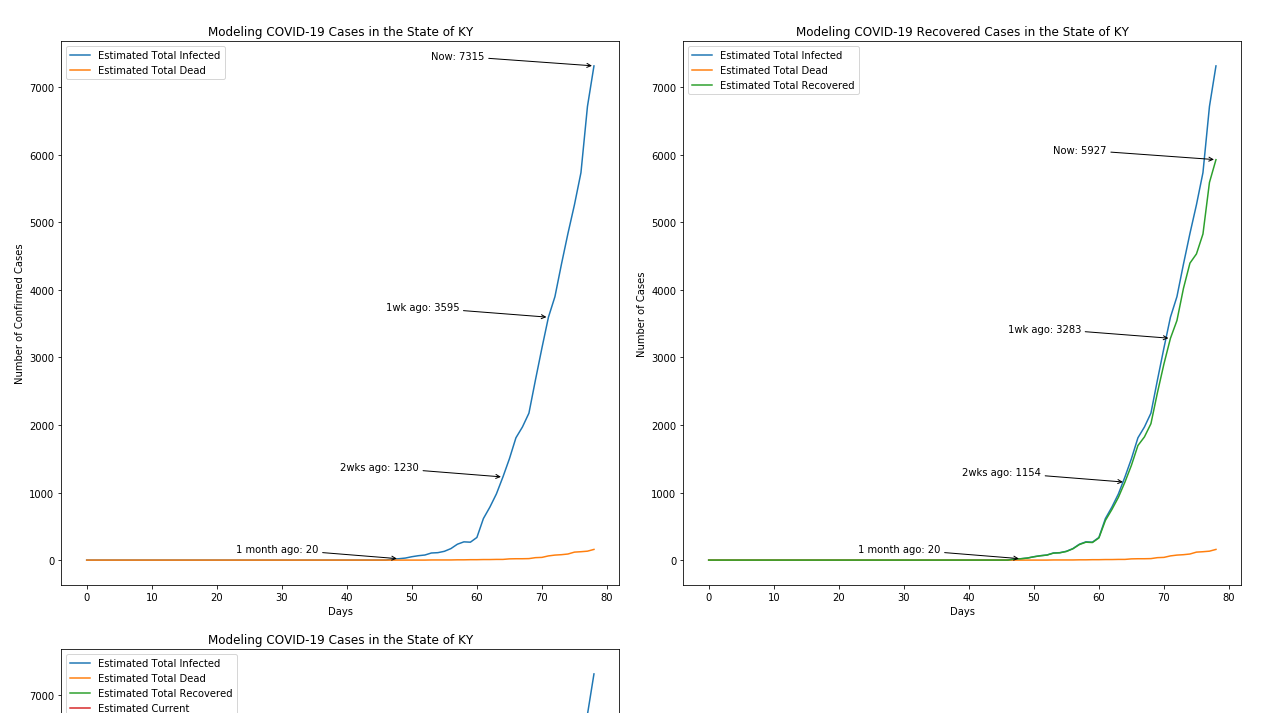
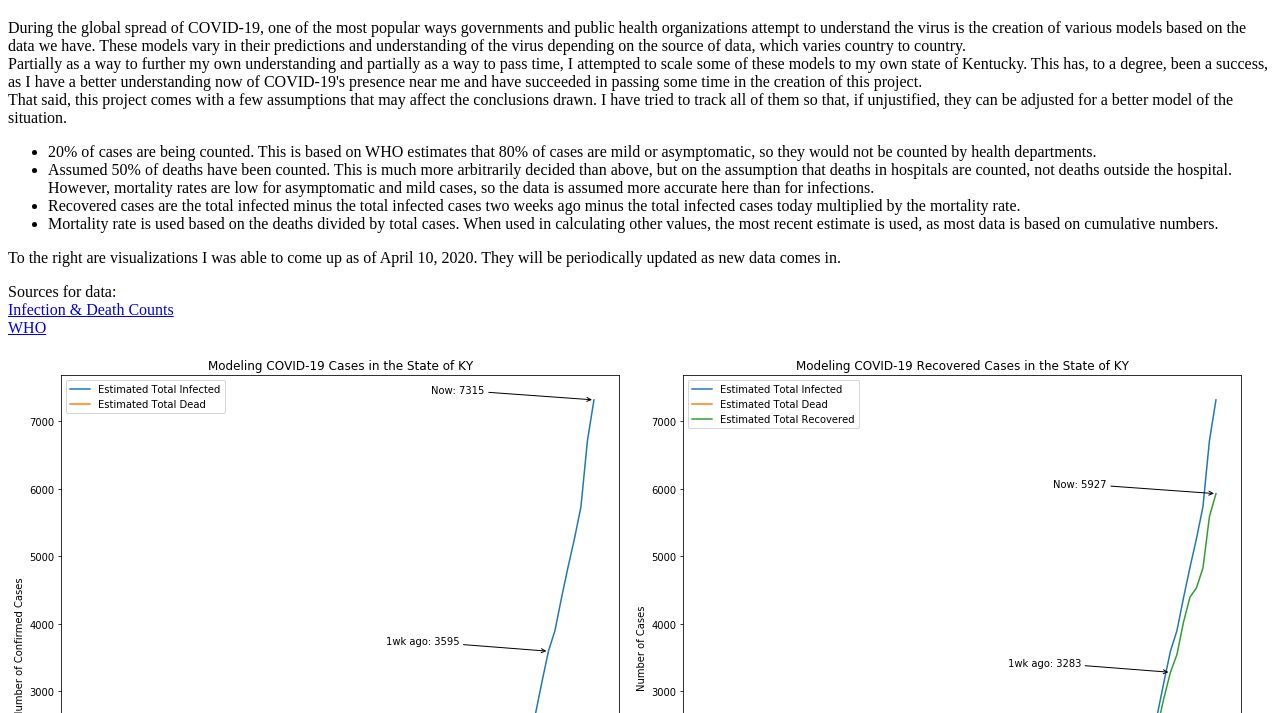
Before and after one commit to jamesrpack3/jamesrpack3.github.io, a plain HTML site: page pages/covid.html in a window 1280 px wide. Shown: the part 87-800 px from the top of the page. Drawn offline with Linux system fonts and the light colour scheme.

Commit message:
All project articles updated

```diff
--- a/pages/covid.html
+++ b/pages/covid.html
@@ -20,6 +20,21 @@
 
         <article>
             <!-- Insert page-specific work here -->
+            <p class="project">During the global spread of COVID-19, one of the most popular ways governments and public health organizations attempt to understand the virus is the creation of various models based on the data we have. These models vary in their predictions and understanding of the virus depending on the source of data, which varies country to country.<br>
+            Partially as a way to further my own understanding and partially as a way to pass time, I attempted to scale some of these models to my own state of Kentucky. This has, to a degree, been a success, as I have a better understanding now of COVID-19's presence near me and have succeeded in passing some time in the creation of this project.<br>
+            That said, this project comes with a few assumptions that may affect the conclusions drawn. I have tried to track all of them so that, if unjustified, they can be adjusted for a better model of the situation.<br></p>
+            <ul>
+                <li>20% of cases are being counted. This is based on WHO estimates that 80% of cases are mild or asymptomatic, so they would not be counted by health departments.</li>
+                <li>Assumed 50% of deaths have been counted. This is much more arbitrarily decided than above, but on the assumption that deaths in hospitals are counted, not deaths outside the hospital. However, mortality rates are low for asymptomatic and mild cases, so the data is assumed more accurate here than for infections.</li>
+                <li>Recovered cases are the total infected minus the total infected cases two weeks ago minus the total infected cases today multiplied by the mortality rate. </li>
+                <li>Mortality rate is used based on the deaths divided by total cases. When used in calculating other values, the most recent estimate is used, as most data is based on cumulative numbers.</li>
+            </ul>
+            <p class="project">To the right are visualizations I was able to come up as of April 10, 2020. They will be periodically updated as new data comes in.</p>
+            <p class="sources">Sources for data: <br>
+<a href="https://usafacts.org/visualizations/coronavirus-covid-19-spread-map/" target="_blank">Infection & Death Counts</a><br>
+<a href="https://www.who.int/news-room/q-a-detail/q-a-similarities-and-differences-covid-19-and-influenza" target="_blank">WHO</a>
+</p>
+
 
             <!-- Images -->
             <img src="../resources/media/img/covid_1.png" class="graphic">
```
Also changed, not shown: index.html (+1 -0 lines), pages/distill.html (+2 -0 lines), pages/graphs.html (+4 -0 lines), pages/nonprofit.html (+3 -0 lines), Vantine.jpeg (added), 1 other file.
